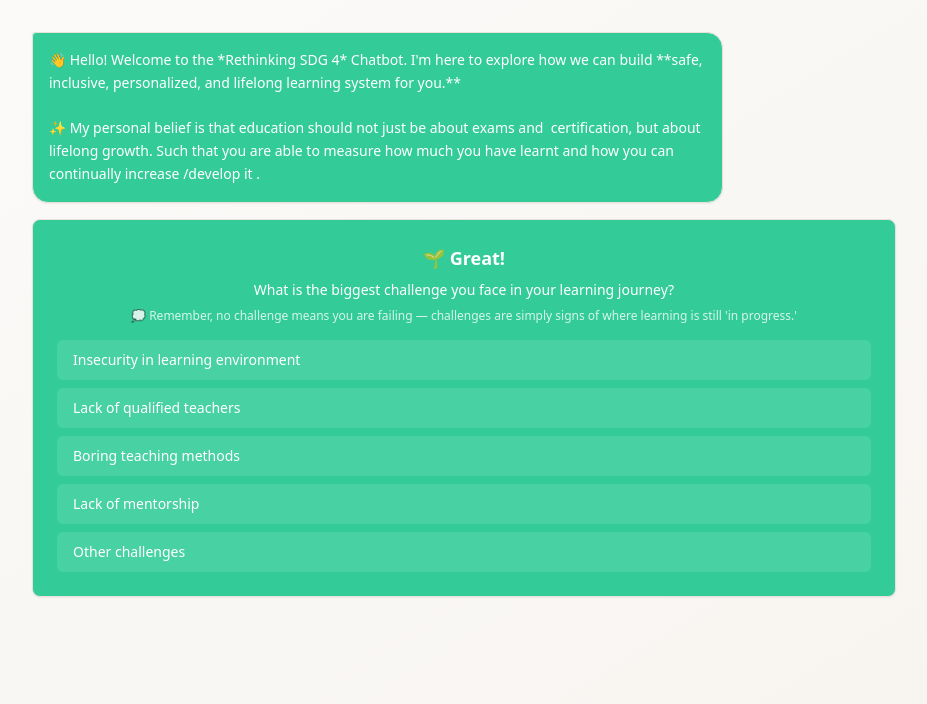
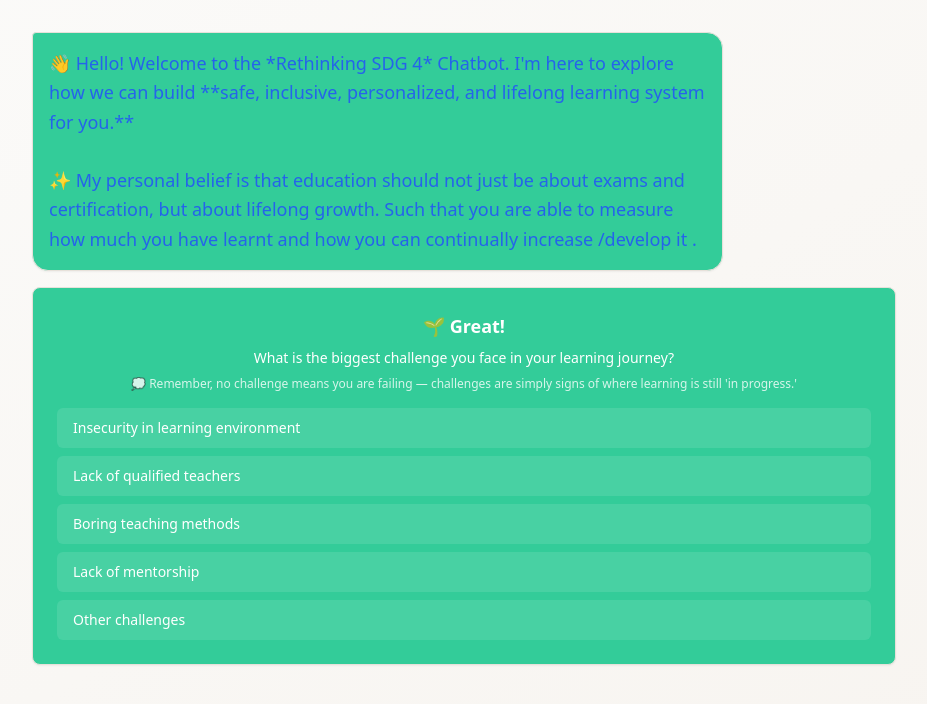
Before and after one commit to akioyaefe/Edumentor-, a React (Vite) app: page / in a window 1280 px wide. Both pictures are taken after a click on the element 466 px from the left and 396 px from the top of the page. Shown: the top 704 px of the page, without its empty margins (176-1103 px from the left). Built offline with nearby package versions, Linux system fonts and the light colour scheme; the HTML template or start-up script is replaced by a standard one.

Commit message:
Update welcome message styling

```diff
--- a/src/components/ChatMessage.tsx
+++ b/src/components/ChatMessage.tsx
@@ -32,7 +32,7 @@ export const ChatMessage = ({ message, isBot = false, type = 'message', classNam
         getBubbleStyles(),
         isBot ? "rounded-tl-sm" : "rounded-tr-sm"
       )}>
-        <div className="whitespace-pre-wrap text-sm leading-relaxed">
+        <div className="whitespace-pre-wrap text-lg leading-relaxed text-blue-600">
           {message}
         </div>
       </Card>
```
